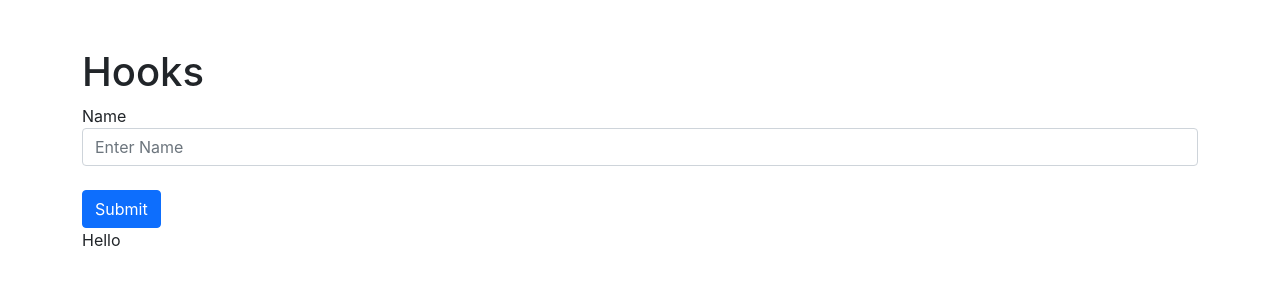
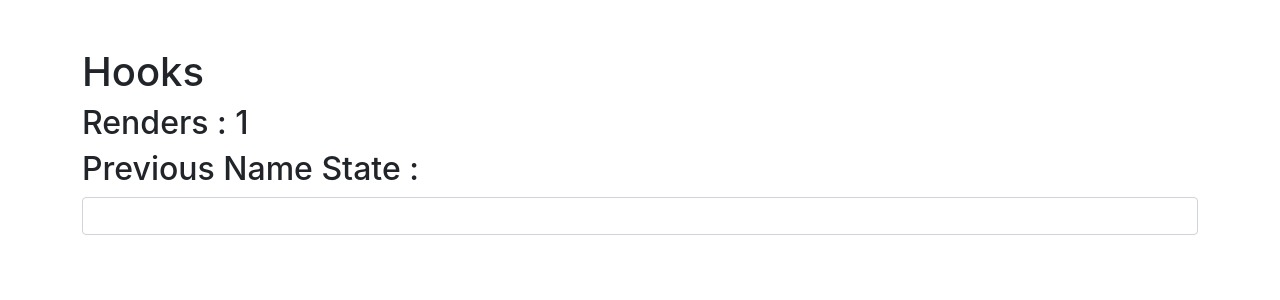
Before and after one commit to naimahassan43/react-hooks-pr, a React (Create React App) app: page / in a window 1280 px wide. Shown: the top 300 px of the page. Built offline with nearby package versions, Linux system fonts and the light colour scheme.

Commit message:
useRef Ex2-Get Previous State

```diff
--- a/src/App.js
+++ b/src/App.js
@@ -1,10 +1,10 @@
-import UseRefEx1 from "./components/UseRefEx1";
+import UseRefEx2 from "./components/UseRefEx2";
 
 function App() {
   return (
     <div className="container mt-5">
       <h1>Hooks</h1>
-      <UseRefEx1/>
+      <UseRefEx2/>
     </div>
   );
 }
--- /dev/null
+++ b/src/components/UseRefEx2.jsx
@@ -0,0 +1,21 @@
+import React,{useEffect,useRef, useState} from 'react'
+
+function UseRefEx2() {
+   const [name, setName] = useState('')
+   const renders = useRef(1)
+   const prevName = useRef('')
+
+   useEffect(() => {
+      renders.current = renders.current + 1
+      prevName.current = name
+   }, [name])
+   return (
+      <div>
+         <h2>Renders : {renders.current}</h2>
+         <h2>Previous Name State : {prevName.current}</h2>
+         <input type="text" value={name} onChange={(e) => setName(e.target.value)} className="form-control mb-3" />
+      </div>
+   )
+}
+
+export default UseRefEx2
```
